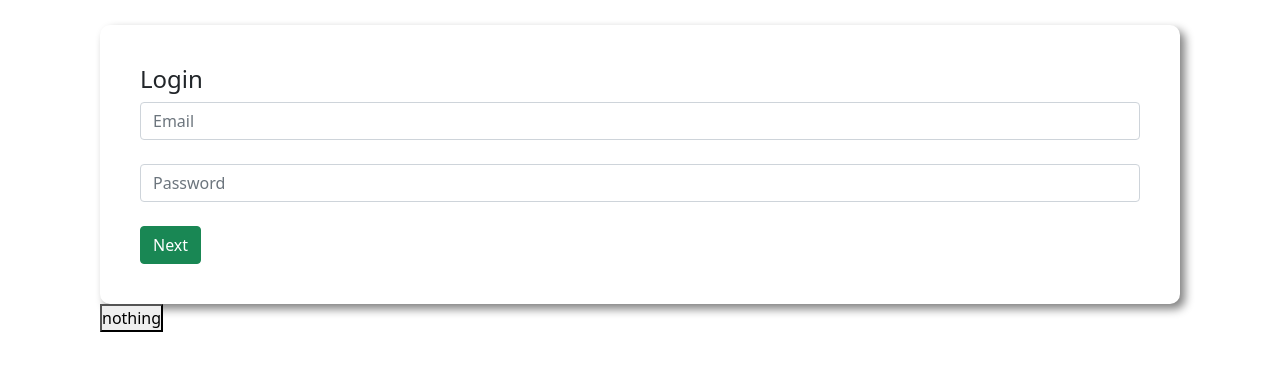
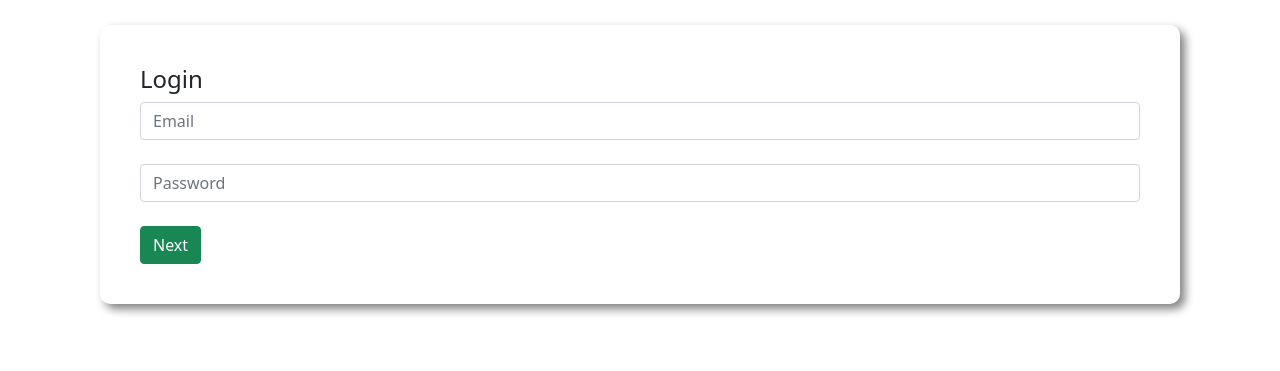
Before and after one commit to robiulxasan/Pioneer-Bank, a plain HTML site: page index.html in a window 1280 px wide. Shown: the part 173-544 px from the top of the page. Drawn offline with nearby package versions, Linux system fonts and the light colour scheme.

Commit message:
Simple project using Html,CSS,Js.

```diff
--- a/index.html
+++ b/index.html
@@ -21,8 +21,6 @@
 
         </div>
     </div>
-    <!-- hey buddy -->
-    <button>nothing</button>
 
     <div id="transactionArea">
         <div class="row">
```
